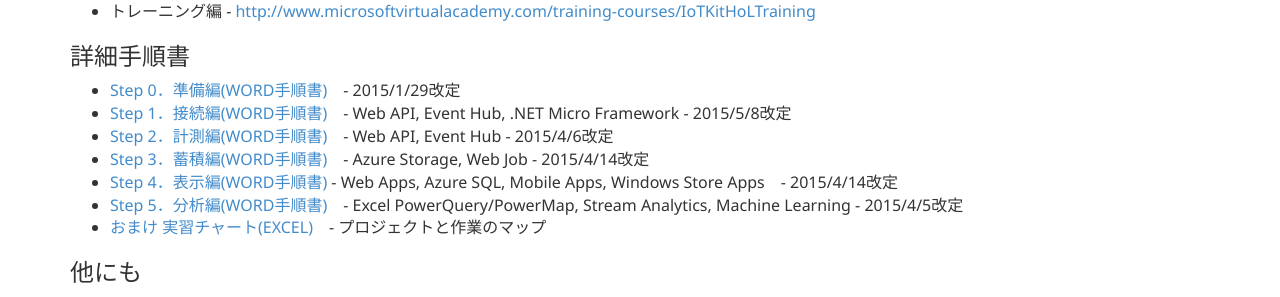
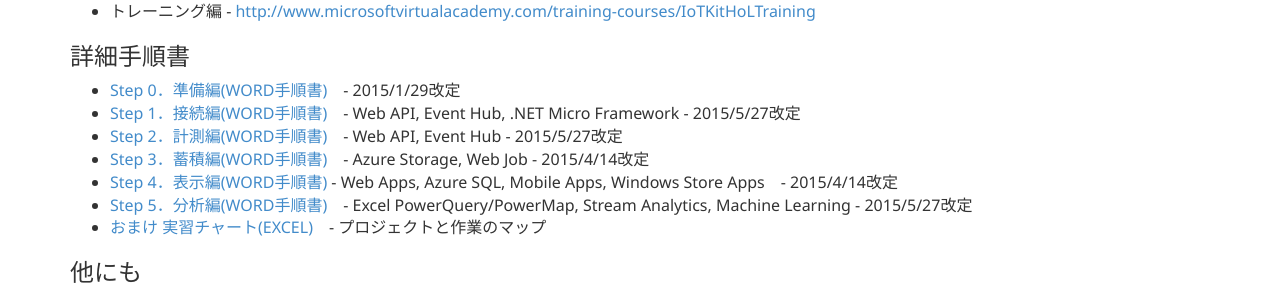
Before and after one commit to ms-iotkithol-jp/ms-iotkithol-jp.github.io, a Jekyll site: the page built from LetsBegin.md, in a window 1280 px wide and 1071 px high. Shown: the part 321-618 px from the top of the window. Built offline with Jekyll 4.4.1, drawn with Linux system fonts in a browser that asks for light colours.

Commit message:
UpdateDocUpdateInfo

```diff
--- a/LetsBegin.md
+++ b/LetsBegin.md
@@ -20,11 +20,11 @@
 
 ### 詳細手順書
 * [Step 0．準備編(WORD手順書)](https://github.com/ms-iotkithol-jp/Training/blob/master/Documents/IoTKit_SelfLearning00_Overview.docx?raw=true)　-  2015/1/29改定
-* [Step 1．接続編(WORD手順書)](https://github.com/ms-iotkithol-jp/Training/blob/master/Documents/IoTKit_SelfLearning01_Connect.docx?raw=true)　- Web API, Event Hub, .NET Micro Framework - 2015/5/8改定
-* [Step 2．計測編(WORD手順書)](https://github.com/ms-iotkithol-jp/Training/blob/master/Documents/IoTKit_SelfLearning02_Measure.docx?raw=true)　- Web API, Event Hub - 2015/4/6改定
+* [Step 1．接続編(WORD手順書)](https://github.com/ms-iotkithol-jp/Training/blob/master/Documents/IoTKit_SelfLearning01_Connect.docx?raw=true)　- Web API, Event Hub, .NET Micro Framework - 2015/5/27改定
+* [Step 2．計測編(WORD手順書)](https://github.com/ms-iotkithol-jp/Training/blob/master/Documents/IoTKit_SelfLearning02_Measure.docx?raw=true)　- Web API, Event Hub - 2015/5/27改定
 * [Step 3．蓄積編(WORD手順書)](https://github.com/ms-iotkithol-jp/Training/blob/master/Documents/IoTKit_SelfLearning03_Store.docx?raw=true)　- Azure Storage, Web Job - 2015/4/14改定
 * [Step 4．表示編(WORD手順書)](https://github.com/ms-iotkithol-jp/Training/blob/master/Documents/IoTKit_SelfLearning04_Show.docx?raw=true) - Web Apps, Azure SQL, Mobile Apps, Windows Store Apps　- 2015/4/14改定
-* [Step 5．分析編(WORD手順書)](https://github.com/ms-iotkithol-jp/Training/blob/master/Documents/IoTKit_SelfLearning05_Analysis.docx?raw=true)　- Excel PowerQuery/PowerMap, Stream Analytics, Machine Learning - 2015/4/5改定
+* [Step 5．分析編(WORD手順書)](https://github.com/ms-iotkithol-jp/Training/blob/master/Documents/IoTKit_SelfLearning05_Analysis.docx?raw=true)　- Excel PowerQuery/PowerMap, Stream Analytics, Machine Learning - 2015/5/27改定
 * [おまけ 実習チャート(EXCEL)](https://github.com/ms-iotkithol-jp/Training/blob/master/Documents/TrainingChart.xlsx)　- プロジェクトと作業のマップ
 
 
```
